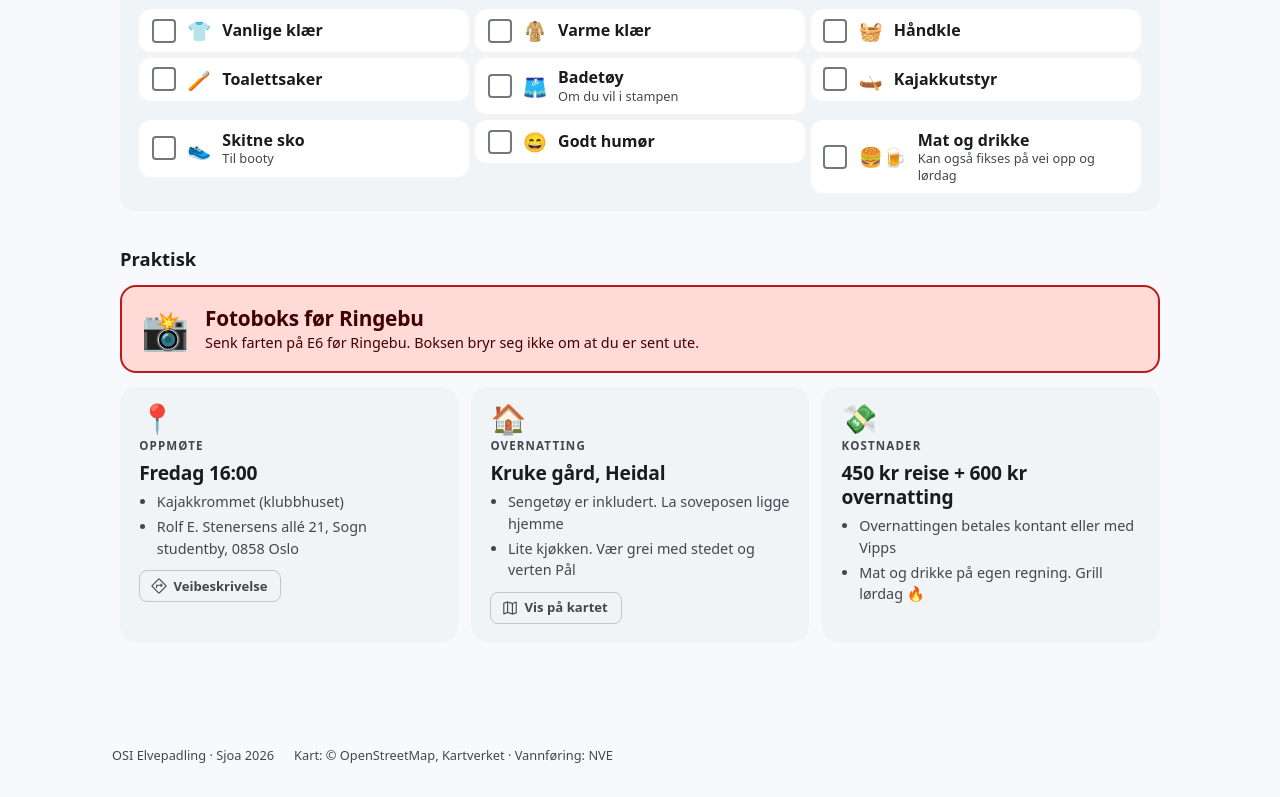
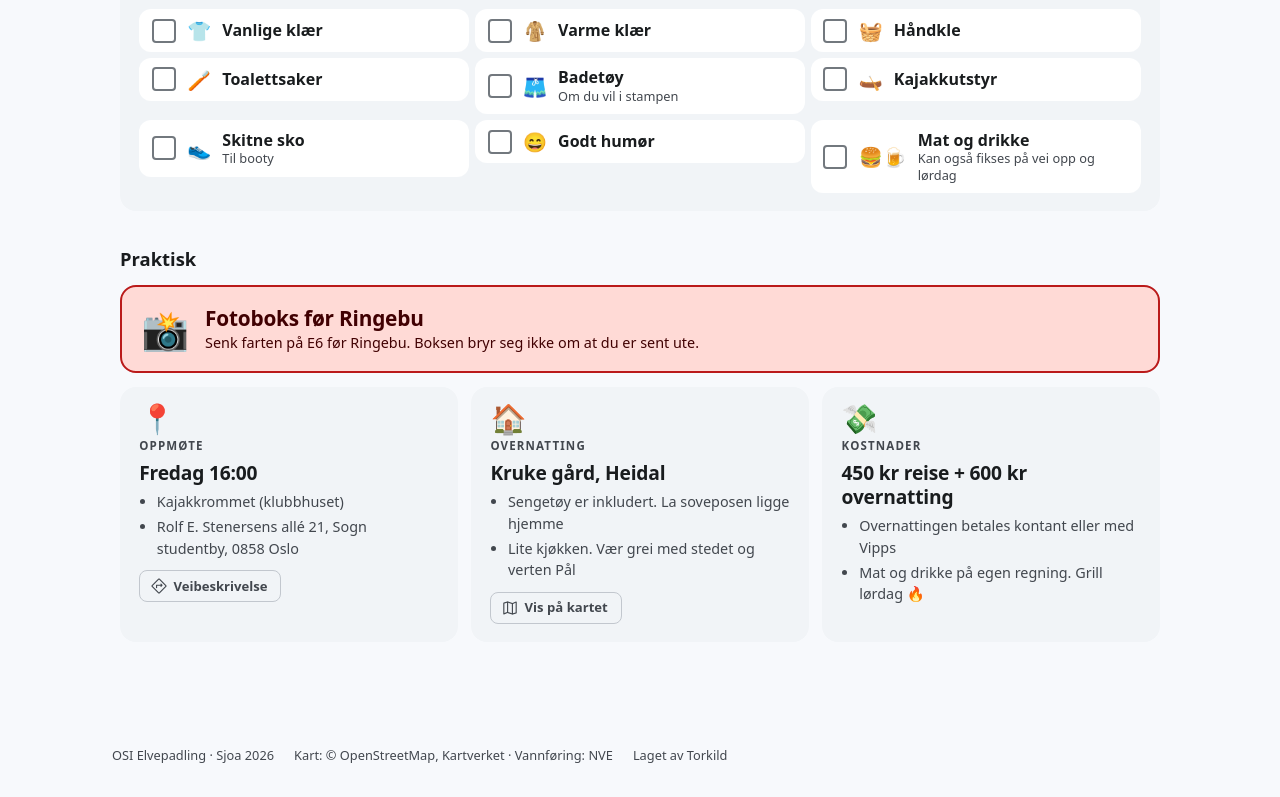
Before and after one commit to Torkildef/osi-sjoa-2026, a SvelteKit app: page / in a window 1280 px wide. Shown: the part 747-1544 px from the top of the page. Built offline with nearby package versions, Linux system fonts and the light colour scheme; no server answers.

Commit message:
Legg til «Laget av Torkild» i footeren
Co-Authored-By: Claude Sonnet 5 <noreply@anthropic.com>
Claude-Session: https://claude.ai/code/session_01RXUFBYf4mc1NsArneMaeu7

```diff
--- a/src/routes/+layout.svelte
+++ b/src/routes/+layout.svelte
@@ -52,4 +52,5 @@
 <footer class="site-footer">
 	<span>{trip.organiser} · {trip.title}</span>
 	<span>Kart: © OpenStreetMap, Kartverket · Vannføring: NVE</span>
+	<span>Laget av Torkild</span>
 </footer>
```
